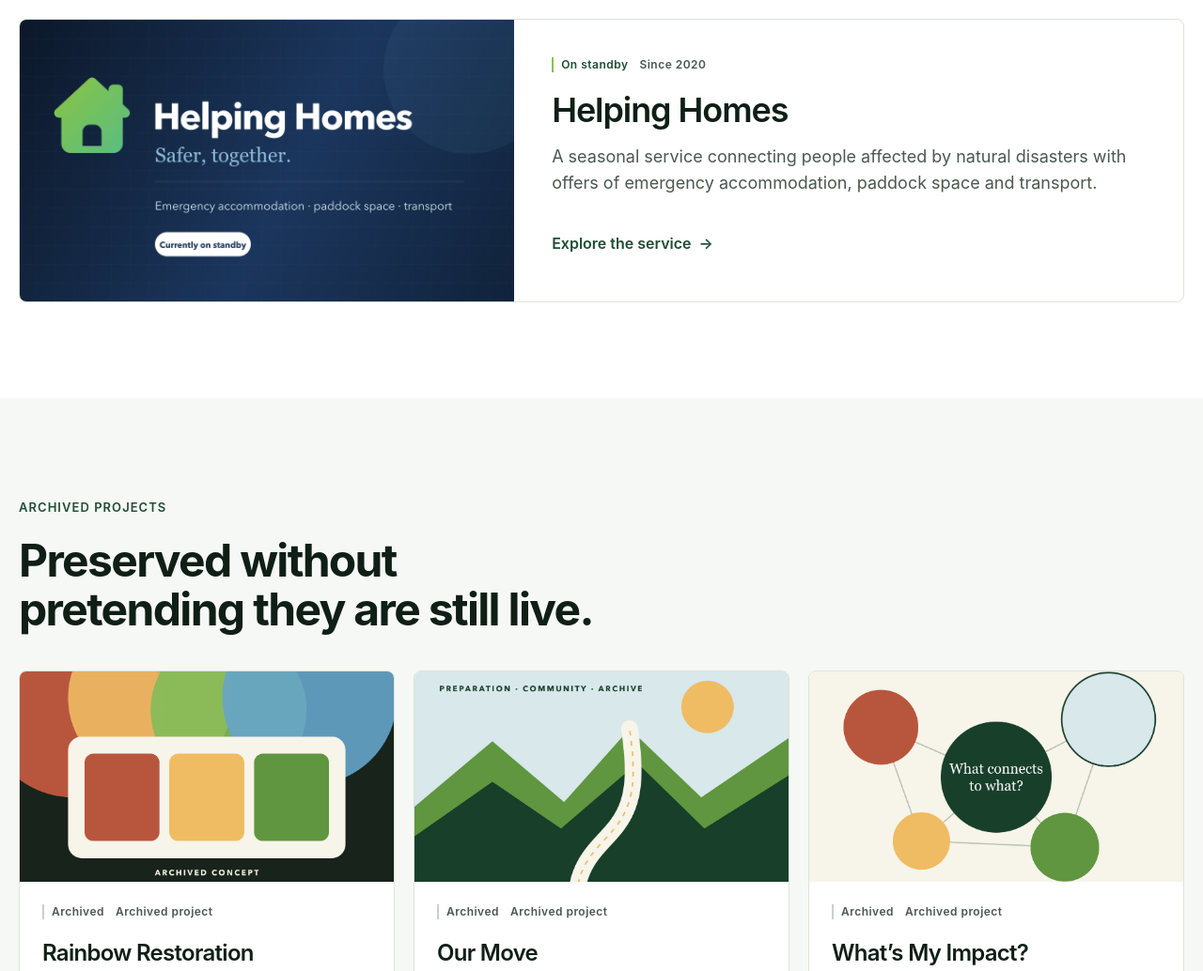
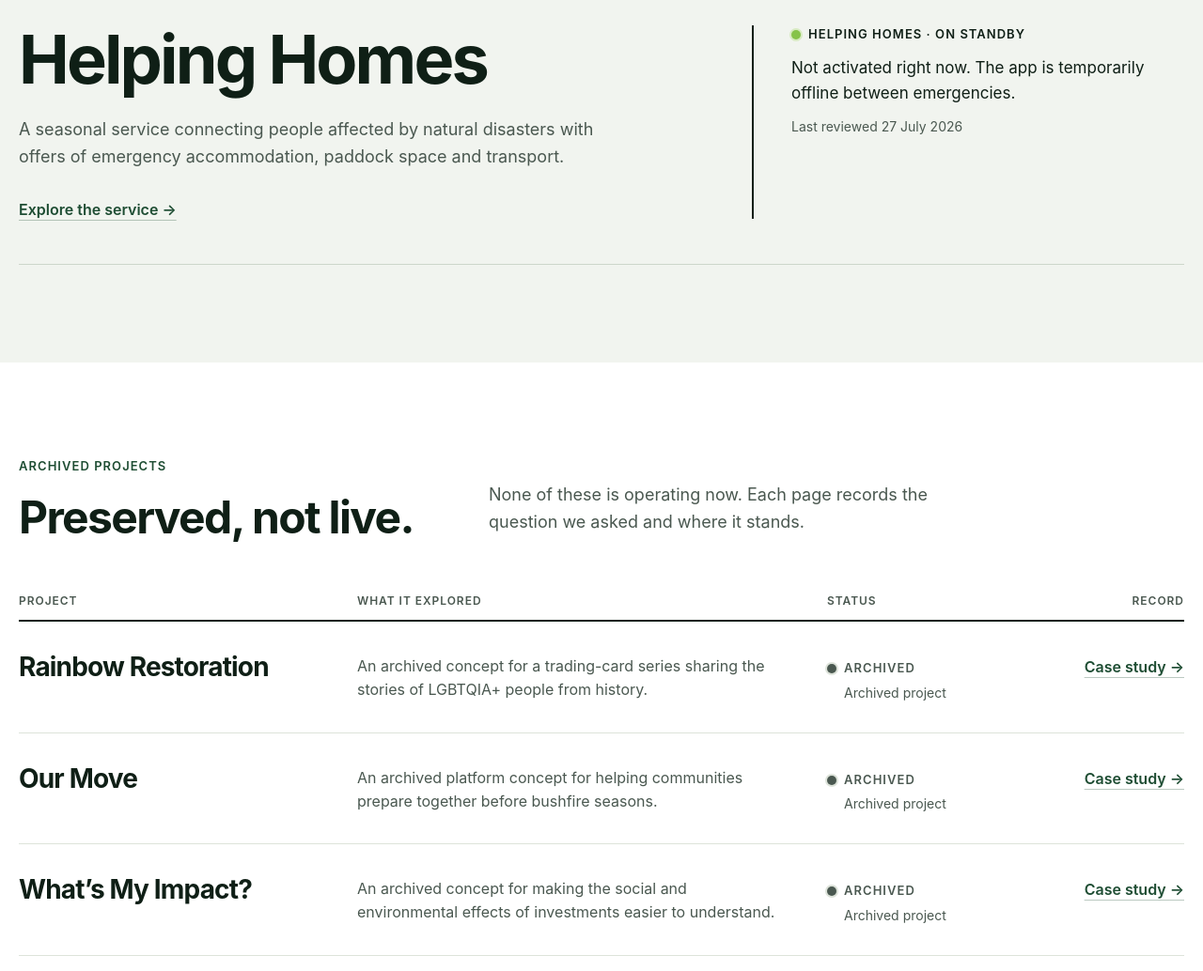
Before and after one commit to DanielFerguson/helping.group, an Astro site: page /projects in a window 1280 px wide. Shown: the part 726-1760 px from the top of the page at 94% size. Built offline with nearby package versions, Linux system fonts and the light colour scheme; Astro itself is replaced by a stand-in of ours.

Commit message:
feat: projects page as a record

```diff
--- a/src/components/ProjectCard.astro
+++ /dev/null
@@ -1,76 +0,0 @@
----
-import type { CollectionEntry } from 'astro:content'
-
-type Props = {
-  project: CollectionEntry<'projects'>
-  featured?: boolean
-  headingLevel?: 'h2' | 'h3'
-}
-
-const { project, featured = false, headingLevel = 'h3' } = Astro.props
-const { data } = project
-const Heading = headingLevel
----
-
-<article
-  class:list={[
-    'card group overflow-hidden',
-    featured && 'grid md:grid-cols-[0.85fr_1.15fr]',
-  ]}
->
-  <div
-    class:list={[
-      'overflow-hidden bg-paper-deep',
-      featured ? 'min-h-64 md:min-h-full' : 'aspect-[16/9]',
-    ]}
-  >
-    <img
-      src={data.hero}
-      alt={data.heroAlt}
-      width="1200"
-      height="630"
-      loading={featured ? 'eager' : 'lazy'}
-      class="size-full object-cover"
-    />
-  </div>
-  <div class:list={['flex flex-col', featured ? 'p-7 sm:p-10' : 'p-6']}>
-    <div class="flex flex-wrap items-center gap-3 text-xs font-semibold tracking-[0.04em]">
-      <span
-        class:list={[
-          'border-l-2 pl-2',
-          data.status === 'standby'
-            ? 'border-leaf text-forest'
-            : 'border-forest/25 text-ink-soft',
-        ]}
-      >
-        {data.status === 'standby' ? 'On standby' : 'Archived'}
-      </span>
-      <span class="text-ink-soft">{data.period}</span>
-    </div>
-    <Heading
-      class:list={[
-        'mt-5 font-display font-semibold tracking-[-0.03em] text-ink',
-        featured ? 'text-3xl sm:text-4xl' : 'text-2xl',
-      ]}
-    >
-      <a class="hover:text-forest" href={`/projects/${data.slug}`}>
-        {data.title}
-      </a>
-    </Heading>
-    <p
-      class:list={[
-        'mt-4 leading-7 text-ink-soft',
-        featured ? 'text-lg' : 'text-base',
-      ]}
-    >
-      {data.summary}
-    </p>
-    <a
-      class="mt-7 inline-flex min-h-11 items-center gap-2 self-start font-semibold text-forest"
-      href={`/projects/${data.slug}`}
-    >
-      {data.status === 'standby' ? 'Explore the service' : 'Read the case study'}
-      <span class="arrow" aria-hidden="true">→</span>
-    </a>
-  </div>
-</article>
--- a/src/pages/projects/index.astro
+++ b/src/pages/projects/index.astro
@@ -1,9 +1,13 @@
 ---
 import { getCollection } from 'astro:content'
-import ProjectCard from '../../components/ProjectCard.astro'
+import PageHero from '../../components/PageHero.astro'
 import SiteFooter from '../../components/SiteFooter.astro'
 import SiteHeader from '../../components/SiteHeader.astro'
+import StatusLine from '../../components/StatusLine.astro'
+import { helpingHomesStatus } from '../../data/helping-homes-status'
 import BaseLayout from '../../layouts/BaseLayout.astro'
+import { formatLongDate } from '../../lib/format'
+import { getStatusPresentation } from '../../lib/status'
 
 const projects = (await getCollection('projects')).sort(
   (a, b) => a.data.order - b.data.order,
@@ -18,6 +22,8 @@ const archivedProjects = projects.filter(
 if (!currentProject) {
   throw new Error('A current Helping Group project is required.')
 }
+
+const presentation = getStatusPresentation(helpingHomesStatus)
 ---
 
 <BaseLayout
@@ -26,33 +32,127 @@ if (!currentProject) {
 >
   <SiteHeader />
   <main id="main-content">
-    <section class="border-b border-forest/10">
-      <div class="shell py-18 sm:py-24 lg:py-28">
-        <p class="eyebrow">Projects</p>
-        <h1 class="display-title display-title--page mt-5">One continuing service. Three archived ideas.</h1>
-        <p class="body-large mt-6 max-w-3xl">
-          Helping Group’s projects started with practical questions. This
-          archive distinguishes the service we still maintain from ideas that
-          are no longer active.
-        </p>
-      </div>
-    </section>
+    <PageHero title="One service we keep ready. Three ideas we’ve archived.">
+      <p slot="top" class="eyebrow flex">Projects</p>
+      Our projects started with practical questions. One is a service we still maintain. The
+      others are ideas we’ve archived, and we say so plainly.
+    </PageHero>
 
-    <section class="section-space">
+    <section
+      id="continuing"
+      class="scroll-mt-8 bg-paper-deep py-12 sm:pt-24 sm:pb-26"
+      aria-labelledby="continuing-heading"
+    >
       <div class="shell">
-        <p class="eyebrow">Continuing work</p>
-        <div class="mt-5">
-          <ProjectCard project={currentProject} featured headingLevel="h2" />
+        <p class="eyebrow flex">Continuing work</p>
+        <div
+          class="ledger mt-5 border-b border-b-line-strong pt-6 pb-3 sm:mt-7 sm:pt-11 sm:pb-12 lg:grid lg:grid-cols-[minmax(0,1fr)_minmax(0,18rem)] lg:gap-x-10 xl:grid-cols-[minmax(0,43.75rem)_minmax(0,1fr)] xl:gap-x-20"
+        >
+          <div class="lg:row-start-1">
+            <h2
+              id="continuing-heading"
+              class="font-display text-[2.75rem] leading-[2.75rem] font-bold tracking-[-0.04em] sm:text-[4.5rem] sm:leading-[4.5rem]"
+            >
+              {currentProject.data.title}
+            </h2>
+            <p class="mt-4 max-w-[38.75rem] leading-[1.5625rem] text-ink-soft sm:mt-6 sm:text-lg sm:leading-[1.8125rem]">
+              {currentProject.data.summary}
+            </p>
+          </div>
+
+          <div
+            class="mt-5 flex flex-col gap-2 lg:col-start-2 lg:row-span-2 lg:row-start-1 lg:mt-0 lg:gap-3 lg:border-l-2 lg:border-ink lg:pl-10"
+          >
+            <StatusLine tone={presentation.tone}>
+              Helping Homes · {presentation.eyebrow}
+            </StatusLine>
+            <p class="text-[0.9375rem] leading-[1.4375rem] text-ink lg:text-[1.0625rem] lg:leading-[1.6875rem]">
+              {presentation.summary}
+            </p>
+            <p class="text-sm leading-5 text-ink-soft">
+              {presentation.updatedLabel}{' '}
+              <time datetime={helpingHomesStatus.lastUpdated}>
+                {formatLongDate(helpingHomesStatus.lastUpdated)}
+              </time>
+            </p>
+          </div>
+
+          <div class="mt-2 lg:col-start-1 lg:row-start-2 lg:mt-5 lg:-mb-3">
+            <a class="text-link" href={`/projects/${currentProject.data.slug}`}>
+              <span>Explore the service <span class="arrow" aria-hidden="true">→</span></span>
+            </a>
+          </div>
         </div>
       </div>
     </section>
 
-    <section class="section-space bg-paper-deep/60">
+    <section
+      id="archived"
+      class="section-space-inner scroll-mt-8"
+      aria-labelledby="archived-heading"
+    >
       <div class="shell">
-        <p class="eyebrow">Archived projects</p>
-        <h2 class="section-title mt-5">Preserved without pretending they are still live.</h2>
-        <div class="mt-10 grid gap-5 lg:grid-cols-3">
-          {archivedProjects.map((project) => <ProjectCard project={project} />)}
+        <div class="grid gap-4 lg:grid-cols-[minmax(0,28.75rem)_minmax(0,1fr)] lg:items-end lg:gap-10">
+          <div>
+            <p class="eyebrow flex">Archived projects</p>
+            <h2 id="archived-heading" class="section-title mt-3.5 text-wrap sm:mt-5">
+              Preserved, not live.
+            </h2>
+          </div>
+          <p class="max-w-[32.5rem] leading-[1.5625rem] text-ink-soft sm:text-lg sm:leading-[1.8125rem] lg:pb-1.5">
+            None of these is operating now. Each page records the question we asked and where it
+            stands.
+          </p>
+        </div>
+
+        <div class="mt-7 sm:mt-10 lg:mt-14">
+          <div
+            class="hidden pb-3 text-xs leading-4 font-semibold tracking-[0.08em] text-ink-soft uppercase md:grid md:grid-cols-[minmax(0,1.2fr)_minmax(0,2fr)_minmax(0,1fr)_7.5rem] md:items-end md:gap-x-6 lg:gap-x-8 xl:grid-cols-[20rem_minmax(0,1fr)_12.5rem_8.75rem] xl:gap-x-10"
+            aria-hidden="true"
+          >
+            <span>Project</span>
+            <span>What it explored</span>
+            <span>Status</span>
+            <span class="text-right">Record</span>
+          </div>
+          <ul class="ledger" data-testid="archived-projects">
+            {archivedProjects.map((project) => (
+              <li class="ledger-row flex flex-col gap-[1.125rem] py-6 md:grid md:grid-cols-[minmax(0,1.2fr)_minmax(0,2fr)_minmax(0,1fr)_7.5rem] md:items-start md:gap-x-6 md:py-8 lg:gap-x-8 xl:grid-cols-[20rem_minmax(0,1fr)_12.5rem_8.75rem] xl:gap-x-10">
+                <h3 class="font-display text-[1.75rem] leading-8 font-bold tracking-[-0.03em]">
+                  <a class="hover:text-forest" href={`/projects/${project.data.slug}`}>
+                    {project.data.title}
+                  </a>
+                </h3>
+                <div class="flex flex-col gap-1.5 md:pt-[3px]">
+                  <p class="text-xs leading-4 font-semibold tracking-[0.08em] text-ink-soft uppercase md:sr-only">
+                    What it explored
+                  </p>
+                  <p class="text-[0.9375rem] leading-[1.4375rem] text-ink md:text-base md:leading-[1.5625rem] md:text-ink-soft">
+                    {project.data.summary}
+                  </p>
+                </div>
+                <div class="flex flex-col gap-1.5 md:pt-2">
+                  <p class="text-xs leading-4 font-semibold tracking-[0.08em] text-ink-soft uppercase md:sr-only">
+                    Status
+                  </p>
+                  <div class="flex flex-wrap items-center gap-x-2 gap-y-1.5 md:flex-col md:items-start">
+                    <StatusLine tone="archived" as="div">Archived</StatusLine>
+                    <p class="text-sm leading-5 text-ink-soft md:pl-[1.125rem]">
+                      <span class="md:hidden" aria-hidden="true">· </span>{project.data.period}
+                    </p>
+                  </div>
+                </div>
+                <div class="-my-1 md:-mt-1.5 md:mb-0 md:flex md:justify-end">
+                  <a class="text-link" href={`/projects/${project.data.slug}`}>
+                    <span>
+                      Case study <span class="arrow" aria-hidden="true">→</span>
+                      <span class="sr-only">: {project.data.title}</span>
+                    </span>
+                  </a>
+                </div>
+              </li>
+            ))}
+          </ul>
         </div>
       </div>
     </section>
```
